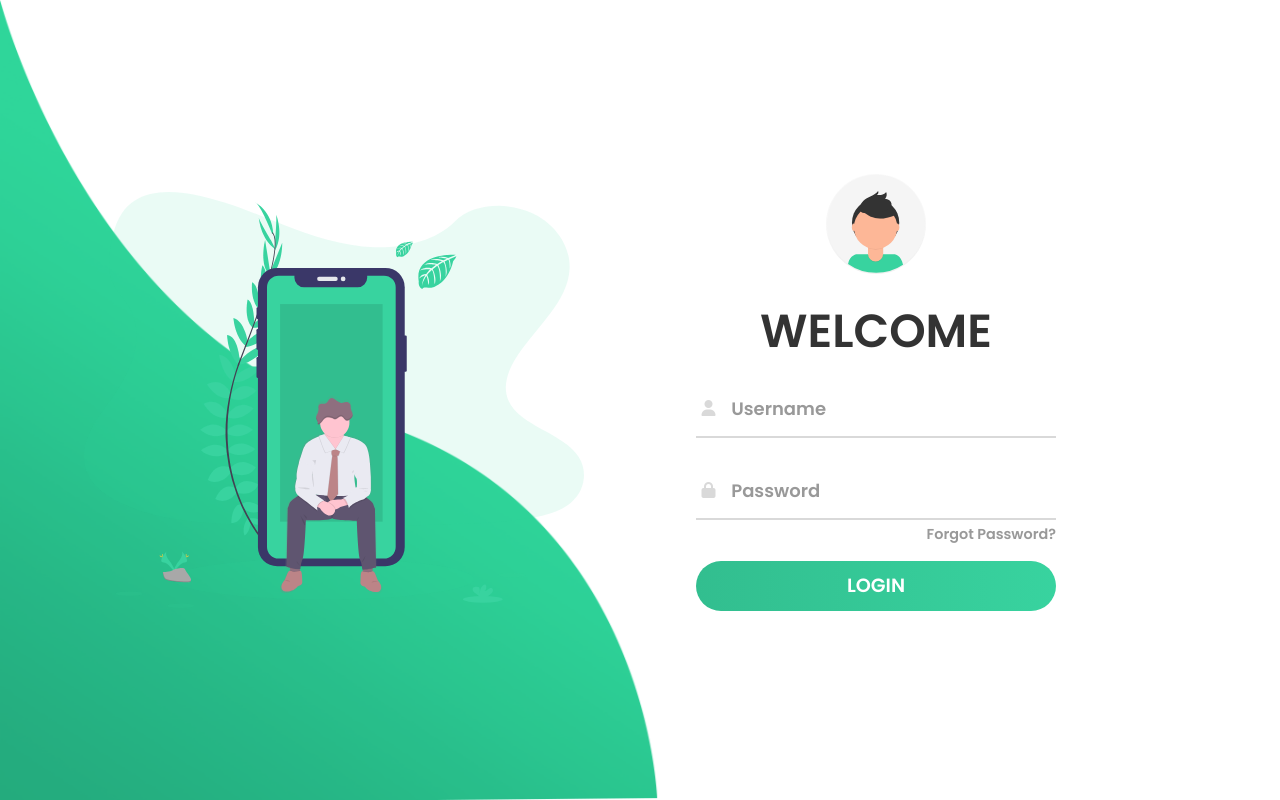
After one commit to GillesCedric/suretransfer, a PHP site: page /index.html in a window 1280 px wide. The commit adds this page. Run offline with PHP 8.4, Linux system fonts and the light colour scheme; some libraries are stand-ins or nearby versions.

Commit message:
ajout du formulaire de connexion

```diff
--- a/file/css/style.css
+++ b/file/css/style.css
@@ -1,49 +1,223 @@
- /* The side navigation menu */
-.sidenav {
-  height: 100%; /* 100% Full-height */
-  width: 0; /* 0 width - change this with JavaScript */
-  position: fixed; /* Stay in place */
-  z-index: 1; /* Stay on top */
-  top: 0; /* Stay at the top */
-  left: 0;
-  background-color: #111; /* Black*/
-  overflow-x: hidden; /* Disable horizontal scroll */
-  padding-top: 60px; /* Place content 60px from the top */
-  transition: 0.5s; /* 0.5 second transition effect to slide in the sidenav */
+*{
+	padding: 0;
+	margin: 0;
+	box-sizing: border-box;
 }
 
-/* The navigation menu links */
-.sidenav a {
-  padding: 8px 8px 8px 32px;
-  text-decoration: none;
-  font-size: 25px;
-  color: #818181;
-  display: block;
-  transition: 0.3s;
+body{
+    font-family: 'Poppins', sans-serif;
+    overflow: hidden;
 }
 
-/* When you mouse over the navigation links, change their color */
-.sidenav a:hover {
-  color: #f1f1f1;
+.wave{
+	position: fixed;
+	bottom: 0;
+	left: 0;
+	height: 100%;
+	z-index: -1;
 }
 
-/* Position and style the close button (top right corner) */
-.sidenav .closebtn {
-  position: absolute;
-  top: 0;
-  right: 25px;
-  font-size: 36px;
-  margin-left: 50px;
+.container{
+    width: 100vw;
+    height: 100vh;
+    display: grid;
+    grid-template-columns: repeat(2, 1fr);
+    grid-gap :7rem;
+    padding: 0 2rem;
 }
 
-/* Style page content - use this if you want to push the page content to the right when you open the side navigation */
-#main {
-  transition: margin-left .5s;
-  padding: 20px;
+.img{
+	display: flex;
+	justify-content: flex-end;
+	align-items: center;
 }
 
-/* On smaller screens, where height is less than 450px, change the style of the sidenav (less padding and a smaller font size) */
-@media screen and (max-height: 450px) {
-  .sidenav {padding-top: 15px;}
-  .sidenav a {font-size: 18px;}
+.login-content{
+	display: flex;
+	justify-content: flex-start;
+	align-items: center;
+	text-align: center;
 }
+
+.img img{
+	width: 500px;
+}
+
+form{
+	width: 360px;
+}
+
+.login-content img{
+    height: 100px;
+}
+
+.login-content h2{
+	margin: 15px 0;
+	color: #333;
+	text-transform: uppercase;
+	font-size: 2.9rem;
+}
+
+.login-content .input-div{
+	position: relative;
+    display: grid;
+    grid-template-columns: 7% 93%;
+    margin: 25px 0;
+    padding: 5px 0;
+    border-bottom: 2px solid #d9d9d9;
+}
+
+.login-content .input-div.one{
+	margin-top: 0;
+}
+
+.i{
+	color: #d9d9d9;
+	display: flex;
+	justify-content: center;
+	align-items: center;
+}
+
+.i i{
+	transition: .3s;
+}
+
+.input-div > div{
+    position: relative;
+	height: 45px;
+}
+
+.input-div > div > h5{
+	position: absolute;
+	left: 10px;
+	top: 50%;
+	transform: translateY(-50%);
+	color: #999;
+	font-size: 18px;
+	transition: .3s;
+}
+
+.input-div:before, .input-div:after{
+	content: '';
+	position: absolute;
+	bottom: -2px;
+	width: 0%;
+	height: 2px;
+	background-color: #38d39f;
+	transition: .4s;
+}
+
+.input-div:before{
+	right: 50%;
+}
+
+.input-div:after{
+	left: 50%;
+}
+
+.input-div.focus:before, .input-div.focus:after{
+	width: 50%;
+}
+
+.input-div.focus > div > h5{
+	top: -5px;
+	font-size: 15px;
+}
+
+.input-div.focus > .i > i{
+	color: #38d39f;
+}
+
+.input-div > div > input{
+	position: absolute;
+	left: 0;
+	top: 0;
+	width: 100%;
+	height: 100%;
+	border: none;
+	outline: none;
+	background: none;
+	padding: 0.5rem 0.7rem;
+	font-size: 1.2rem;
+	color: #555;
+	font-family: 'poppins', sans-serif;
+}
+
+.input-div.pass{
+	margin-bottom: 4px;
+}
+
+a{
+	display: block;
+	text-align: right;
+	text-decoration: none;
+	color: #999;
+	font-size: 0.9rem;
+	transition: .3s;
+}
+
+a:hover{
+	color: #38d39f;
+}
+
+.btn{
+	display: block;
+	width: 100%;
+	height: 50px;
+	border-radius: 25px;
+	outline: none;
+	border: none;
+	background-image: linear-gradient(to right, #32be8f, #38d39f, #32be8f);
+	background-size: 200%;
+	font-size: 1.2rem;
+	color: #fff;
+	font-family: 'Poppins', sans-serif;
+	text-transform: uppercase;
+	margin: 1rem 0;
+	cursor: pointer;
+	transition: .5s;
+}
+.btn:hover{
+	background-position: right;
+}
+
+
+@media screen and (max-width: 1050px){
+	.container{
+		grid-gap: 5rem;
+	}
+}
+
+@media screen and (max-width: 1000px){
+	form{
+		width: 290px;
+	}
+
+	.login-content h2{
+        font-size: 2.4rem;
+        margin: 8px 0;
+	}
+
+	.img img{
+		width: 400px;
+	}
+}
+
+@media screen and (max-width: 900px){
+	.container{
+		grid-template-columns: 1fr;
+	}
+
+	.img{
+		display: none;
+	}
+
+	.wave{
+		display: none;
+	}
+
+	.login-content{
+		justify-content: center;
+    margin-left: -20px;
+	}
+}
--- /dev/null
+++ b/file/js/main.js
@@ -0,0 +1,20 @@
+const inputs = document.querySelectorAll(".input");
+
+
+function addcl(){
+	let parent = this.parentNode.parentNode;
+	parent.classList.add("focus");
+}
+
+function remcl(){
+	let parent = this.parentNode.parentNode;
+	if(this.value == ""){
+		parent.classList.remove("focus");
+	}
+}
+
+
+inputs.forEach(input => {
+	input.addEventListener("focus", addcl);
+	input.addEventListener("blur", remcl);
+});
--- /dev/null
+++ b/index.html
@@ -0,0 +1,45 @@
+<!DOCTYPE html>
+<html>
+<head>
+	<title>Animated Login Form</title>
+	<link rel="stylesheet" type="text/css" href="file/css/style.css">
+	<link href="https://fonts.googleapis.com/css?family=Poppins:600&display=swap" rel="stylesheet">
+	<script src="https://kit.fontawesome.com/a81368914c.js"></script>
+	<meta name="viewport" content="width=device-width, initial-scale=1">
+</head>
+<body>
+	<img class="wave" src="file/img/wave.png">
+	<div class="container">
+		<div class="img">
+			<img src="file/img/bg.svg">
+		</div>
+		<div class="login-content">
+			<form action="index.html">
+				<img src="file/img/avatar.svg">
+				<h2 class="title">Welcome</h2>
+           		<div class="input-div one">
+           		   <div class="i">
+           		   		<i class="fas fa-user"></i>
+           		   </div>
+           		   <div class="div">
+           		   		<h5>Username</h5>
+           		   		<input type="text" class="input">
+           		   </div>
+           		</div>
+           		<div class="input-div pass">
+           		   <div class="i">
+           		    	<i class="fas fa-lock"></i>
+           		   </div>
+           		   <div class="div">
+           		    	<h5>Password</h5>
+           		    	<input type="password" class="input">
+            	   </div>
+            	</div>
+            	<a href="#">Forgot Password?</a>
+            	<input type="submit" class="btn" value="Login">
+            </form>
+        </div>
+    </div>
+    <script type="text/javascript" src="file/js/main.js"></script>
+</body>
+</html>
```
Also changed, not shown: file/css/style-menu.css (added, +49 -0 lines), file/img/avatar.svg (added), file/img/bg.svg (added), file/img/wave.png (added).
